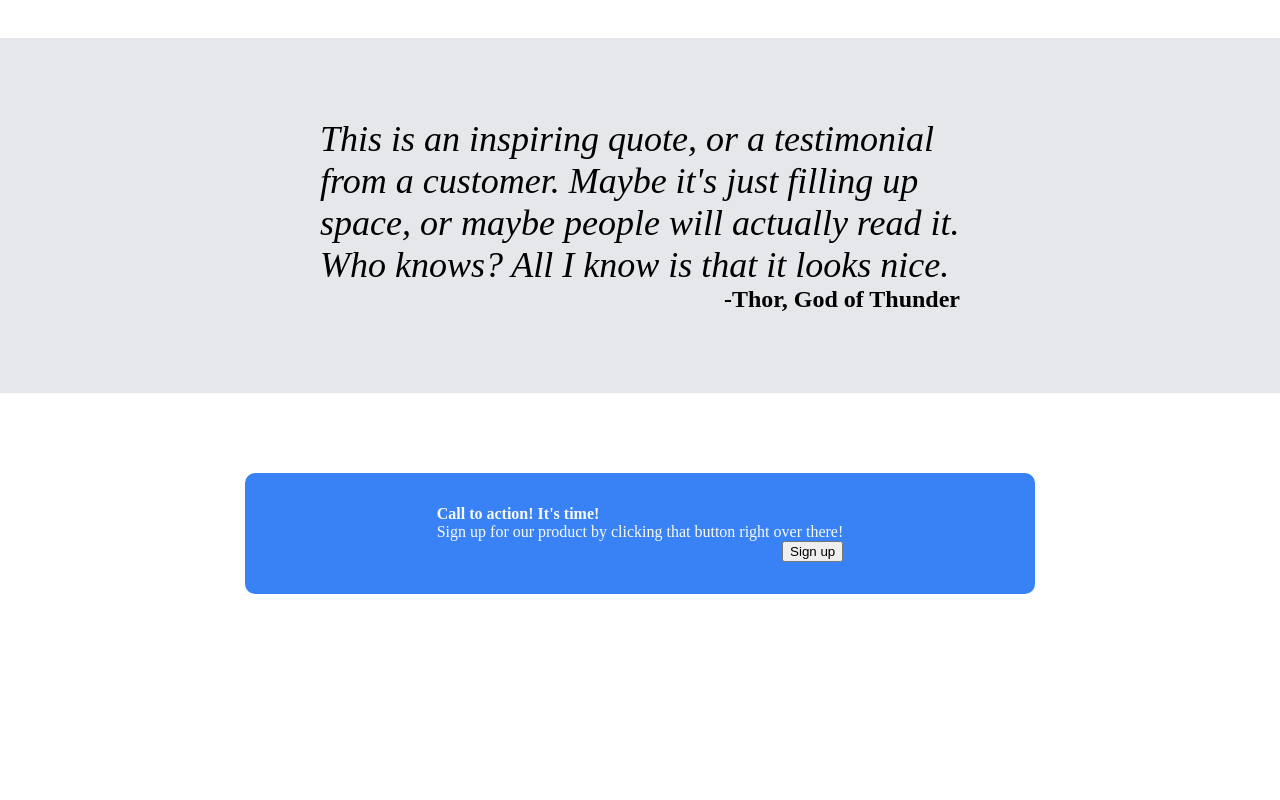
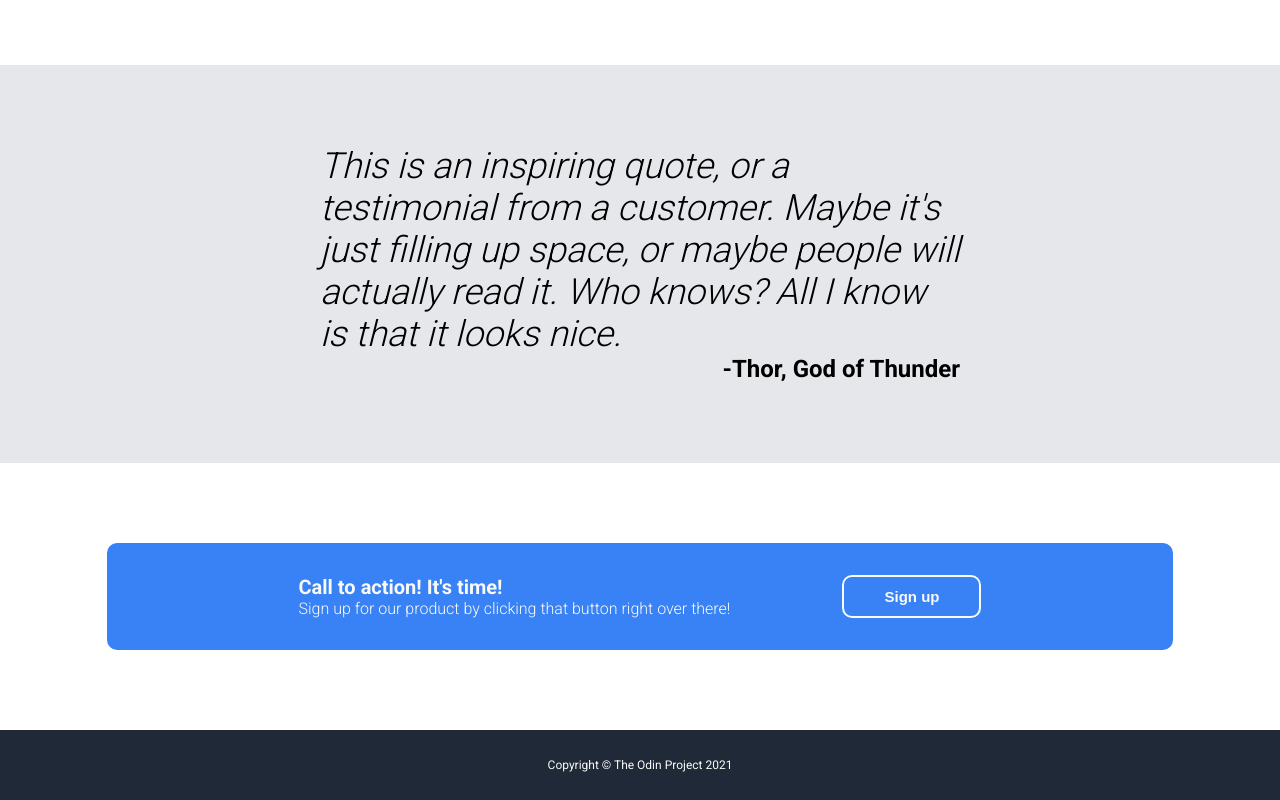
Before and after one commit to dgarrido1/project-landing-page, a plain HTML site: page index.html in a window 1280 px wide. Shown: the part 806-1606 px from the top of the page. Before the commit the page ends 1480 px from the top, so only its background shows below. Drawn offline with Linux system fonts and the light colour scheme.

Commit message:
Add final versions of files

```diff
--- a/index.html
+++ b/index.html
@@ -63,16 +63,17 @@
     </section>
     <section class="action">
         <div class="container3">
-            <div class="cta1">
-                Call to action! It's time!
+            <div class="text3">
+                <p class="cta1">Call to action! It's time!</p>
+                <p class="cta2">Sign up for our product by clicking that button right over there!</p>
             </div>
-            <div class="cta2">
-                Sign up for our product by clicking that button right over there!
+            <div class="cta3">
+                <button>Sign up</button>
             </div>
-            <button class="cta3">
-                Sign up
-            </button>
         </div>
     </section>
+    <footer class="footer">
+        <p class="foot1">Copyright &copy The Odin Project 2021</p>
+    </footer>
 </body>
 </html>
--- a/styles.css
+++ b/styles.css
@@ -1,8 +1,11 @@
+@import url('https://fonts.googleapis.com/css2?family=Roboto:wght@300;400;500;700;900&display=swap');
+
 body {
     display: flex;
     flex-direction: column;
     margin: 0;
     padding: 0;
+    font-family: 'Roboto', sans-serif;
 }
 
 ul, li {
@@ -139,9 +142,9 @@ ul, li {
     font-weight: bold;
     font-size: 24px;
 }
+
 .action {
     display: flex;
-    flex-direction: column;
     justify-content: space-around;
     align-items: center;
     padding: 5rem 0;
@@ -149,26 +152,50 @@ ul, li {
 
 .container3 {
     display: flex;
-    flex-direction: column;
     background-color: #3882F6;
     padding: 2rem 12rem;
     border-radius: 10px;
 }
 
+.text3 {
+    display: flex;
+    flex-direction: column;
+}
+
 .cta1 {
-    display: flex;
     color: #F9FAF8;
     font-weight: bold;
+    font-size: 20px;
+    margin: 0;
 }
 
 .cta2 {
     color: #F9FAF8;
     font-size: 16px;
     font-weight: lighter;
+    margin: 0;
 }
 
 .cta3 {
     display: flex;
-    align-self: flex-end;
-    justify-content: flex-end;
+    margin-left: 7rem;
 }
+
+.cta3 button {
+    background-color: #3882F6;
+    color: #F9FAF8;
+    border-style: none;
+    border: 2px solid #F9FAF8;
+    border-radius: 10px;
+    font-weight: bold;
+    font-size: 15px;
+    padding: 1px 40px;
+}
+
+.footer {
+    background-color: #1F2937;
+    color: #F9FAF8;
+    text-align: center;
+    padding: 1rem 0;
+    font-size: 12px;
+}
```
